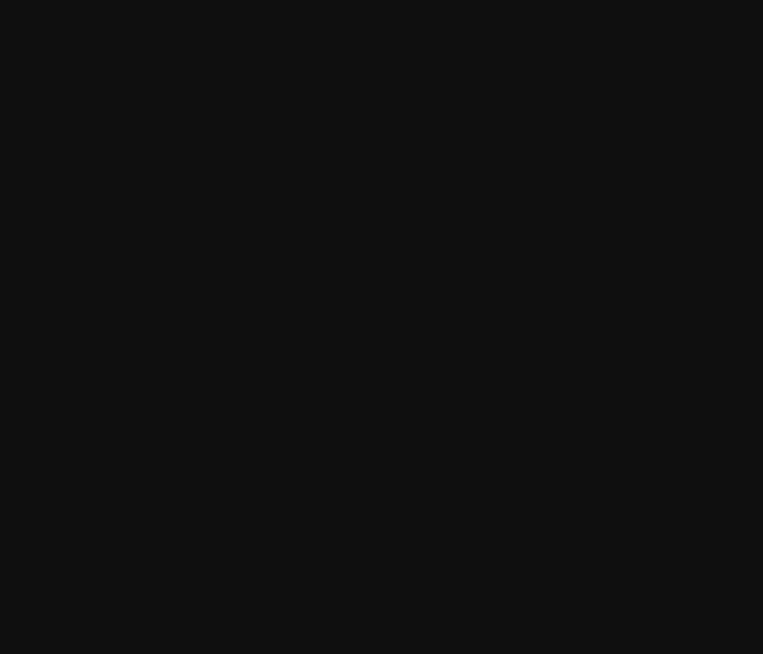
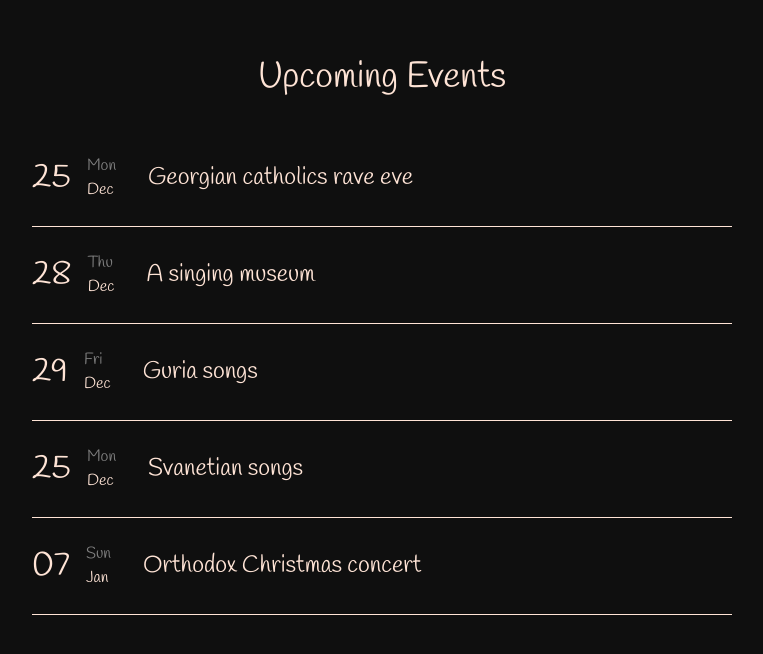
Before and after one commit to levan-tediashvili-axon/didgori, a Next.js app: page / in a window 1280 px wide. Shown: the part 1584-2238 px from the top of the page, without its empty margins (258-1021 px from the left). Before the commit the page ends 1600 px from the top, so only its background shows below. Built offline with nearby package versions, Linux system fonts and the light colour scheme; a web font is replaced by a local one.

Commit message:
feat: Calendar section

```diff
--- a/package.json
+++ b/package.json
@@ -13,6 +13,7 @@
     "@emotion/styled": "^11.11.0",
     "@fullpage/react-fullpage": "^0.1.40",
     "@mui/material": "^5.14.13",
+    "dayjs": "^1.11.10",
     "next": "13.5.4",
     "react": "^18",
     "react-audio-player": "^0.17.0",
--- /dev/null
+++ b/src/features/calendar-section/calendar-data.ts
@@ -0,0 +1,72 @@
+export type IEvent = {
+  eventId: string
+  imageUrl: string
+  date: Date
+  name: string
+  venueName: string
+  city: string
+  lat: number
+  lng: number
+}
+
+export const upcomingEvents: Array<IEvent> = [
+  {
+    eventId: '0001',
+    imageUrl:
+      'https://madloba.info/media/images/Tbilisi-Center-Music-02.2e16d0ba.fill-720x405.jpg',
+    date: new Date('December 25, 2023 19:00:00'),
+    name: 'Georgian catholics rave eve',
+    venueName: 'Tbilisi state concert hall',
+    city: 'Tbilisi',
+    lat: 41.70772139000602,
+    lng: 44.78565391204908,
+  },
+  {
+    eventId: '0002',
+    imageUrl:
+      'https://scontent.ftbs10-1.fna.fbcdn.net/v/t45.1600-4/382270297_6498940192219_378217979394933776_n.jpg?stp=cp0_dst-jpg_p600x600_q75_spS444&_nc_cat=103&ccb=1-7&_nc_sid=528f85&_nc_ohc=EG_HVXTZUVcAX_rxmYr&_nc_ht=scontent.ftbs10-1.fna&oh=00_AfDjw2TsFoOfz-yWxjGDqcVo6itQlo_5D_qqJ8KIjxWojQ&oe=653029D2',
+    date: new Date('December 28, 2023 19:00:00'),
+    name: 'A singing museum',
+    venueName: 'Tbilisi open air museum',
+    city: 'Tbilisi',
+    lat: 41.70772139000602,
+    lng: 44.78565391204908,
+  },
+  {
+    eventId: '0003',
+    imageUrl:
+      'https://madloba.info/media/images/Tbilisi-Center-Music-02.2e16d0ba.fill-720x405.jpg',
+    date: new Date('December 29, 2023 19:00:00'),
+    name: 'Guria songs',
+    venueName: 'Ozurgeti theatre',
+    city: 'Ozurgeti',
+    lat: 41.70772139000602,
+    lng: 44.78565391204908,
+  },
+  {
+    eventId: '0004',
+    imageUrl:
+      'https://madloba.info/media/images/Tbilisi-Center-Music-02.2e16d0ba.fill-720x405.jpg',
+    date: new Date('December 25, 2023 19:00:00'),
+    name: 'Svanetian songs',
+    venueName: 'National museum of Mestia',
+    city: 'Mestia',
+    lat: 41.70772139000602,
+    lng: 44.78565391204908,
+  },
+  {
+    eventId: '0005',
+    imageUrl:
+      'https://madloba.info/media/images/Tbilisi-Center-Music-02.2e16d0ba.fill-720x405.jpg',
+    date: new Date('January 7, 2024 19:00:00'),
+    name: 'Orthodox Christmas concert',
+    venueName: 'Adjarabet arena',
+    city: 'Batumi',
+    lat: 41.70772139000602,
+    lng: 44.78565391204908,
+  },
+]
+
+export const pastEvents: Array<IEvent> = []
+
+export const monthsMapping = { 0: 'January', 1: 'February' }
--- /dev/null
+++ b/src/features/calendar-section/calendar-section.tsx
@@ -0,0 +1,26 @@
+import React from 'react'
+import { Stack, Typography } from '@mui/material'
+import { EventCard } from './event-card'
+
+import { upcomingEvents } from './calendar-data'
+
+export const CalendarSection = () => {
+  return (
+    <Stack width="100%" px={{ xs: 4, md: 10 }} py={5} id="calendar">
+      <Stack spacing={4} width="100%" justifyContent="center">
+        <Typography
+          variant="h3"
+          textAlign="center"
+          fontSize={{ xs: 24, md: 36 }}
+        >
+          Upcoming Events
+        </Typography>
+        <Stack alignItems="center">
+          {upcomingEvents.map((event) => {
+            return <EventCard key={event.eventId} event={event} />
+          })}
+        </Stack>
+      </Stack>
+    </Stack>
+  )
+}
--- /dev/null
+++ b/src/features/calendar-section/event-card/event-card-desktop.tsx
@@ -0,0 +1,57 @@
+import React, { useRef, useState } from 'react'
+import Link from 'next/link'
+import { Fade, Slide, Stack, Typography } from '@mui/material'
+import { EventDate } from './event-date'
+import { ArrowRight } from 'react-feather'
+import { IEvent } from '../calendar-data'
+
+type Props = { event: IEvent }
+
+export const EventCardDesktop = ({ event }: Props) => {
+  const [isHovering, setIsHovering] = useState(false)
+  const containerRef = useRef(null)
+
+  return (
+    <Link
+      href={`/event-details/${event.eventId}`}
+      onMouseEnter={() => setIsHovering(true)}
+      onMouseLeave={() => setIsHovering(false)}
+    >
+      <Stack
+        direction="row"
+        alignItems="center"
+        justifyContent="space-between"
+        sx={{
+          width: '700px',
+          borderBottom: '1px solid',
+          py: 3,
+        }}
+        spacing={4}
+      >
+        <EventDate date={event.date} />
+        <Stack direction="row" alignItems="center" spacing={1} flex={1}>
+          <Typography variant="h5">{event.name} </Typography>
+
+          <Fade in={isHovering}>
+            <Typography>/</Typography>
+          </Fade>
+
+          <Stack overflow="hidden">
+            <Slide
+              direction="right"
+              in={isHovering}
+              container={containerRef.current}
+            >
+              <Typography>{event.city} </Typography>
+            </Slide>
+          </Stack>
+        </Stack>
+        <Stack pr={1}>
+          <Fade in={isHovering}>
+            <ArrowRight />
+          </Fade>
+        </Stack>
+      </Stack>
+    </Link>
+  )
+}
--- /dev/null
+++ b/src/features/calendar-section/event-card/event-card-mobile.tsx
@@ -0,0 +1,40 @@
+import React, { useRef, useState } from 'react'
+import Link from 'next/link'
+import { Fade, Slide, Stack, Typography } from '@mui/material'
+import { EventDate } from './event-date'
+import { ArrowRight, Calendar, MapPin } from 'react-feather'
+import { IEvent } from '../calendar-data'
+import dayjs from 'dayjs'
+
+type Props = { event: IEvent }
+
+export const EventCardMobile = ({ event }: Props) => {
+  return (
+    <Link href={`/event-details/${event.eventId}`} style={{ width: '100%' }}>
+      <Stack
+        sx={{
+          width: '100%',
+          borderBottom: '1px solid',
+          py: 2,
+        }}
+        spacing={2}
+      >
+        <Typography variant="h4" fontSize={20}>
+          {event.name}{' '}
+        </Typography>
+        <Stack direction="row" justifyContent="space-between" width="100%">
+          <Stack direction="row" spacing={1}>
+            <Calendar size={13} />
+            <Typography variant="caption">
+              {dayjs(event.date).format('dddd, DD MMMM YYYY')}
+            </Typography>
+          </Stack>
+          <Stack direction="row" spacing={1}>
+            <MapPin size={13} />
+            <Typography variant="caption">{event.city}</Typography>
+          </Stack>
+        </Stack>
+      </Stack>
+    </Link>
+  )
+}
--- /dev/null
+++ b/src/features/calendar-section/event-card/event-card.tsx
@@ -0,0 +1,17 @@
+import { useMediaQuery, useTheme } from '@mui/material'
+import { EventCardDesktop } from './event-card-desktop'
+import { EventCardMobile } from './event-card-mobile'
+import { IEvent } from '../calendar-data'
+
+type Props = { event: IEvent }
+
+export const EventCard = ({ event }: Props) => {
+  const theme = useTheme()
+  const isLargeScreen = useMediaQuery(theme.breakpoints.up('md'))
+
+  if (isLargeScreen) {
+    return <EventCardDesktop event={event} />
+  }
+
+  return <EventCardMobile event={event} />
+}
--- /dev/null
+++ b/src/features/calendar-section/event-card/event-date.tsx
@@ -0,0 +1,19 @@
+import { Stack, Typography } from '@mui/material'
+import dayjs from 'dayjs'
+
+type Props = { date: Date }
+
+export const EventDate = ({ date }: Props) => {
+  const day = dayjs(date).format('DD')
+  const weekDay = dayjs(date).format('ddd')
+  const month = dayjs(date).format('MMM')
+  return (
+    <Stack direction="row" spacing={2} alignItems="center">
+      <Typography variant="h4">{day}</Typography>
+      <Stack>
+        <Typography color="GrayText">{weekDay}</Typography>
+        <Typography>{month}</Typography>
+      </Stack>
+    </Stack>
+  )
+}
--- /dev/null
+++ b/src/features/calendar-section/event-card/index.ts
@@ -0,0 +1 @@
+export * from './event-card'
--- /dev/null
+++ b/src/features/calendar-section/index.ts
@@ -0,0 +1 @@
+export * from './calendar-section'
--- a/src/pages/index.tsx
+++ b/src/pages/index.tsx
@@ -1,5 +1,6 @@
 import Head from 'next/head'
 import { AboutSection, HeroSection, MediaPlayer } from '@/features'
+import { CalendarSection } from '@/features/calendar-section'
 
 export default function Home() {
   return (
@@ -12,6 +13,7 @@ export default function Home() {
       </Head>
       <HeroSection />
       <AboutSection />
+      <CalendarSection />
       <MediaPlayer />
     </>
   )
```
Also changed, not shown: 1 other file (tests, documents, lock files or other folders).
